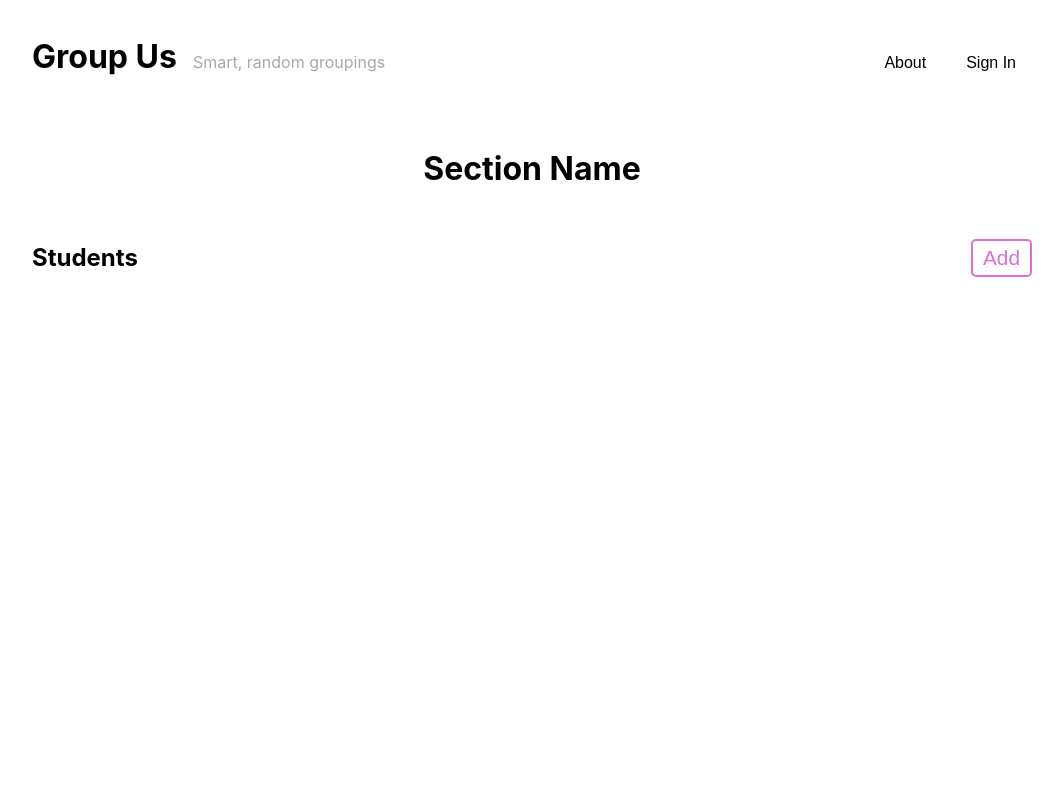
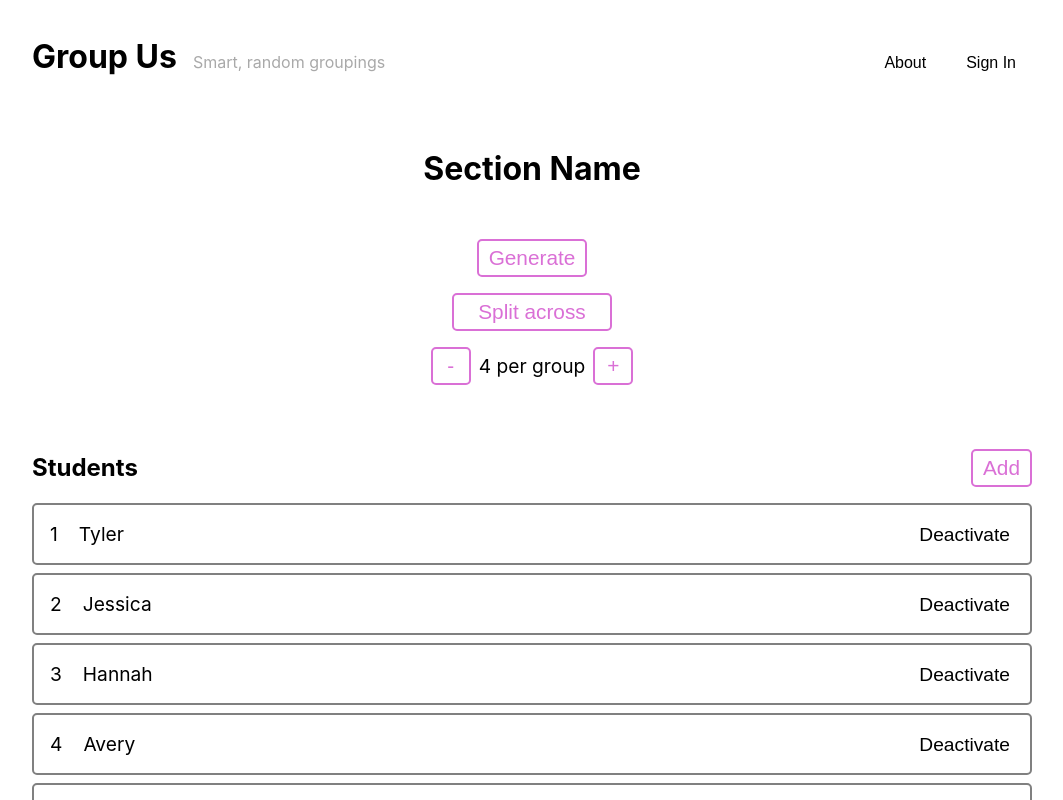
Before and after one commit to TylerAuer/groups, a React (Create React App) app: page / in a window 1280 px wide. Shown: the top 800 px of the page, without its empty margins (108-1171 px from the left). Built offline with nearby package versions, Linux system fonts and the light colour scheme.

Commit message:
make student names editable

```diff
--- a/src/components/EditableSectionTitle.js
+++ b/src/components/EditableSectionTitle.js
@@ -4,8 +4,6 @@ import { css, jsx } from '@emotion/core';
 import { colors } from '../constants/styles';
 import { useRecoilState } from 'recoil';
 import { activeSectionId, sectionList } from '../recoil/section';
-
-// https://stackoverflow.com/questions/42167704/how-can-i-make-a-number-become-editable-onclick-in-react
 
 const EditableSectionTitle = () => {
   const containerCss = css`
@@ -63,7 +61,7 @@ const EditableSectionTitle = () => {
         <input
           type="text"
           css={[titleCss, editing ? editingCss : notEditingCss]}
-          value={title === ' ' ? '' : title}
+          value={title}
           onChange={handleChange}
           maxLength="50"
           size={Math.max(title.length, 20)}
--- /dev/null
+++ b/src/components/EditableStudentName.js
@@ -0,0 +1,74 @@
+/** @jsx jsx */
+import { useState } from 'react';
+import { css, jsx } from '@emotion/core';
+import { colors } from '../constants/styles';
+import { useRecoilState } from 'recoil';
+import { studentState } from '../recoil/student';
+
+const EditableStudentName = ({ id }) => {
+  const [editing, setEditing] = useState(false);
+  const [students, setStudents] = useRecoilState(studentState);
+
+  const name = students[id].name;
+
+  const formCss = css`
+    display: inline-block;
+    padding-left: 1rem;
+  `;
+
+  const nameCss = css`
+    display: inline-block;
+    font-family: inherit;
+    text-align: left;
+    font-size: 1.2rem;
+    border: 2px solid transparent;
+    border-radius: 5px;
+    outline: none;
+    padding: 3px;
+
+    &[disabled] {
+      color: black;
+    }
+  `;
+
+  const editingCss = css`
+    border: 2px solid ${colors.tertiary};
+  `;
+
+  const notEditingCss = css``;
+
+  const handleChange = (e) => {
+    // Copy section, rename
+    const updatedStudent = { ...students[id] };
+    updatedStudent.name = e.target.value;
+
+    // Copy section list, past in new section with new name, update state
+    const updatedStudentList = students.slice();
+    updatedStudentList[id] = updatedStudent;
+    setStudents(updatedStudentList);
+  };
+
+  const handleSubmit = (e) => {
+    e.preventDefault();
+    setEditing(false);
+  };
+
+  return (
+    <form css={formCss} onSubmit={handleSubmit}>
+      <input
+        type="text"
+        css={[nameCss, editing ? editingCss : notEditingCss]}
+        value={name}
+        onChange={handleChange}
+        maxLength="50"
+        size={Math.max(name.length, 20)}
+        placeholder="Hey! I need a name!"
+        onFocus={() => setEditing(true)}
+        onBlur={() => setEditing(false)}
+        readOnly={!editing}
+      />
+    </form>
+  );
+};
+
+export default EditableStudentName;
--- a/src/components/StudentList.js
+++ b/src/components/StudentList.js
@@ -7,6 +7,7 @@ import Bar from './Bar';
 import TextOnlyBtn from './buttons/TextOnlyBtn';
 import ControlBtn from './buttons/ControlBtn';
 import AddStudent from './AddStudent';
+import EditableStudentName from './EditableStudentName';
 
 const StudentList = () => {
   const [students, setStudents] = useRecoilState(studentState);
@@ -61,7 +62,14 @@ const StudentList = () => {
           return (
             <Bar key={s.id}>
               <div>
-                {index + 1} {s.name}
+                <div
+                  css={css`
+                    display: inline-block;
+                  `}
+                >
+                  {index + 1}
+                </div>
+                <EditableStudentName id={s.id} />
               </div>
               <div>
                 <TextOnlyBtn
--- a/src/recoil/student.js
+++ b/src/recoil/student.js
@@ -37,7 +37,7 @@ const testStub = [
 // Atoms
 export const studentState = atom({
   key: 'studentState',
-  default: [],
+  default: testStub,
 });
 
 // Count of students
```
